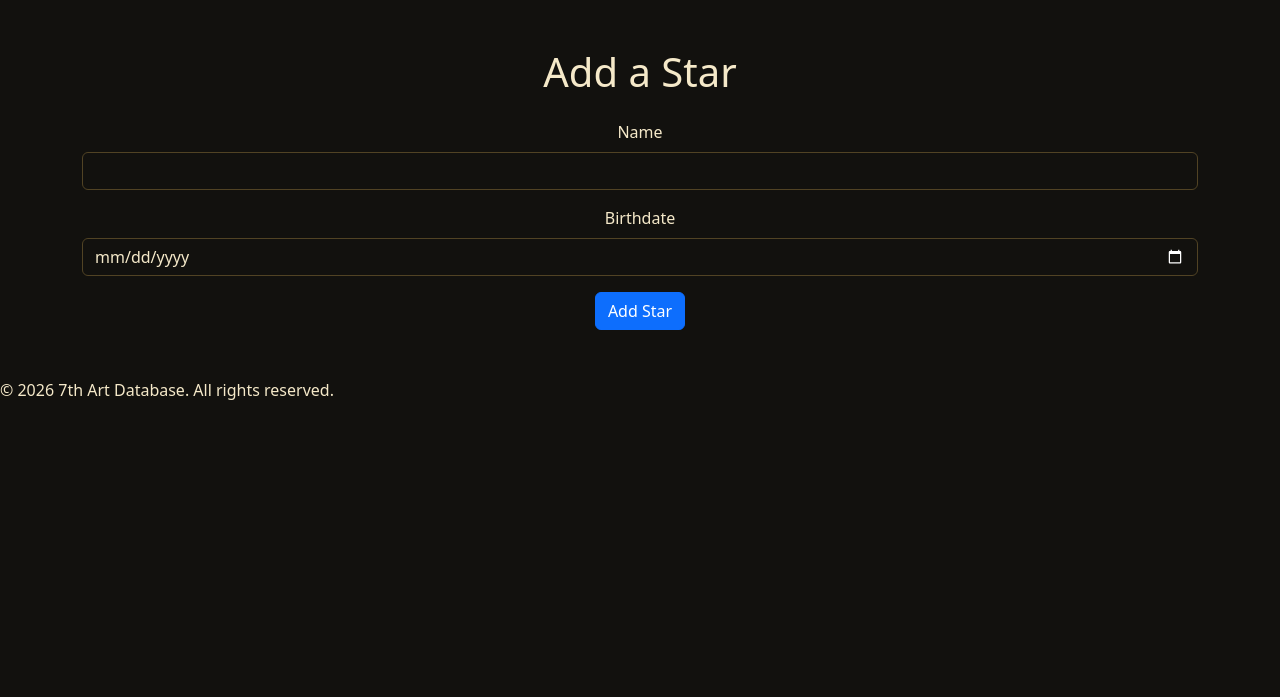
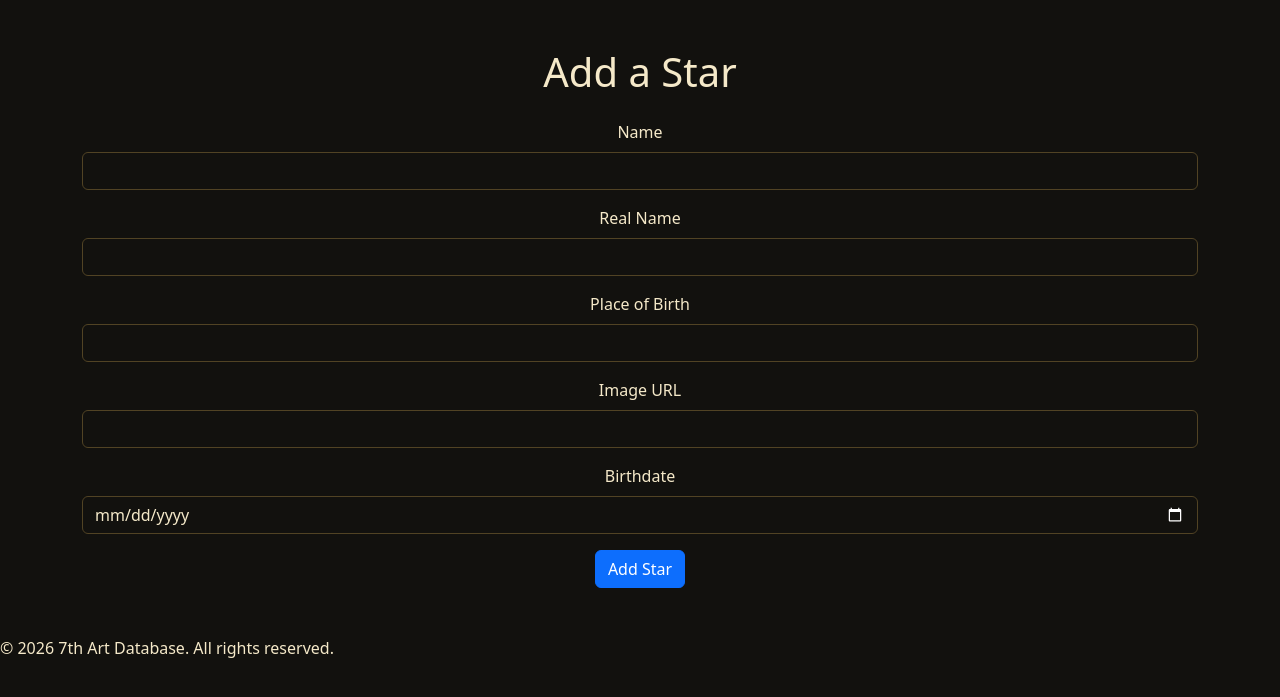
Before and after one commit to fdcirettg/curso_ds4_2026, a Flask app: template movies_boostrap/templates/add_star.html in a window 1280 px wide. Shown: the part 66-763 px from the top of the page. Run offline with Flask 3, Linux system fonts and the light colour scheme; the template is opened without the code that fills it, so the values that code supplies are empty.

Commit message:
added fields to add_star.html

```diff
--- a/movies_boostrap/templates/add_star.html
+++ b/movies_boostrap/templates/add_star.html
@@ -8,6 +8,18 @@
                 <input type="text" class="form-control" id="name" name="name" required>
             </div>
             <div class="mb-3">
+                <label for="real_name" class="form-label">Real Name</label>
+                <input type="text" class="form-control" id="real_name" name="real_name" required>
+            </div>
+            <div class="mb-3">
+                <label for="place_of_birth" class="form-label">Place of Birth</label>
+                <input type="text" class="form-control" id="place_of_birth" name="place_of_birth" required>
+            </div>
+            <div class="mb-3">
+                <label for="image_url" class="form-label">Image URL</label>
+                <input type="text" class="form-control" id="image_url" name="image_url" required>
+            </div>
+            <div class="mb-3">
                 <label for="birthdate" class="form-label">Birthdate</label>
                 <input type="date" class="form-control" id="birthdate" name="birthdate" required>
             </div>
```
